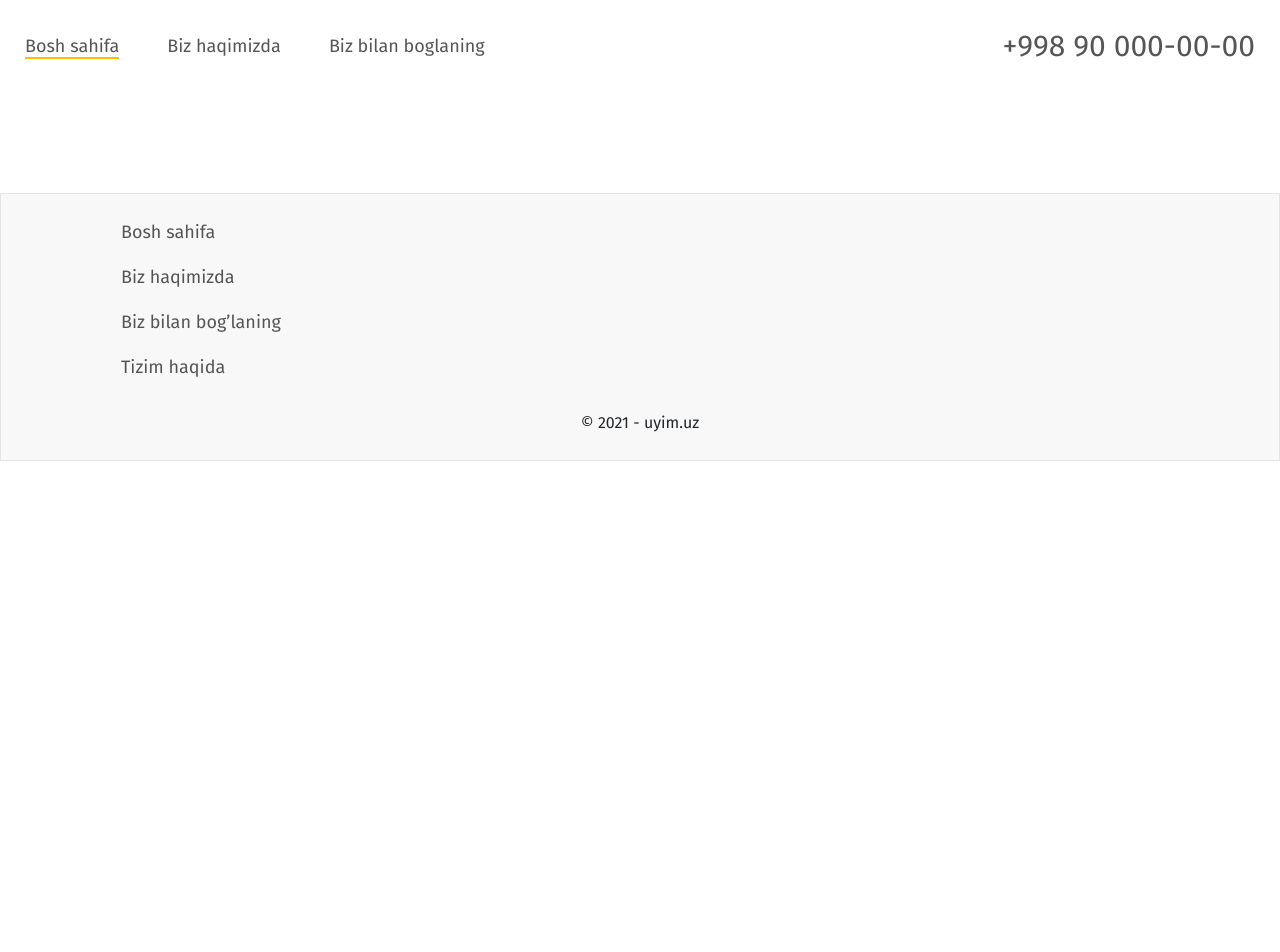
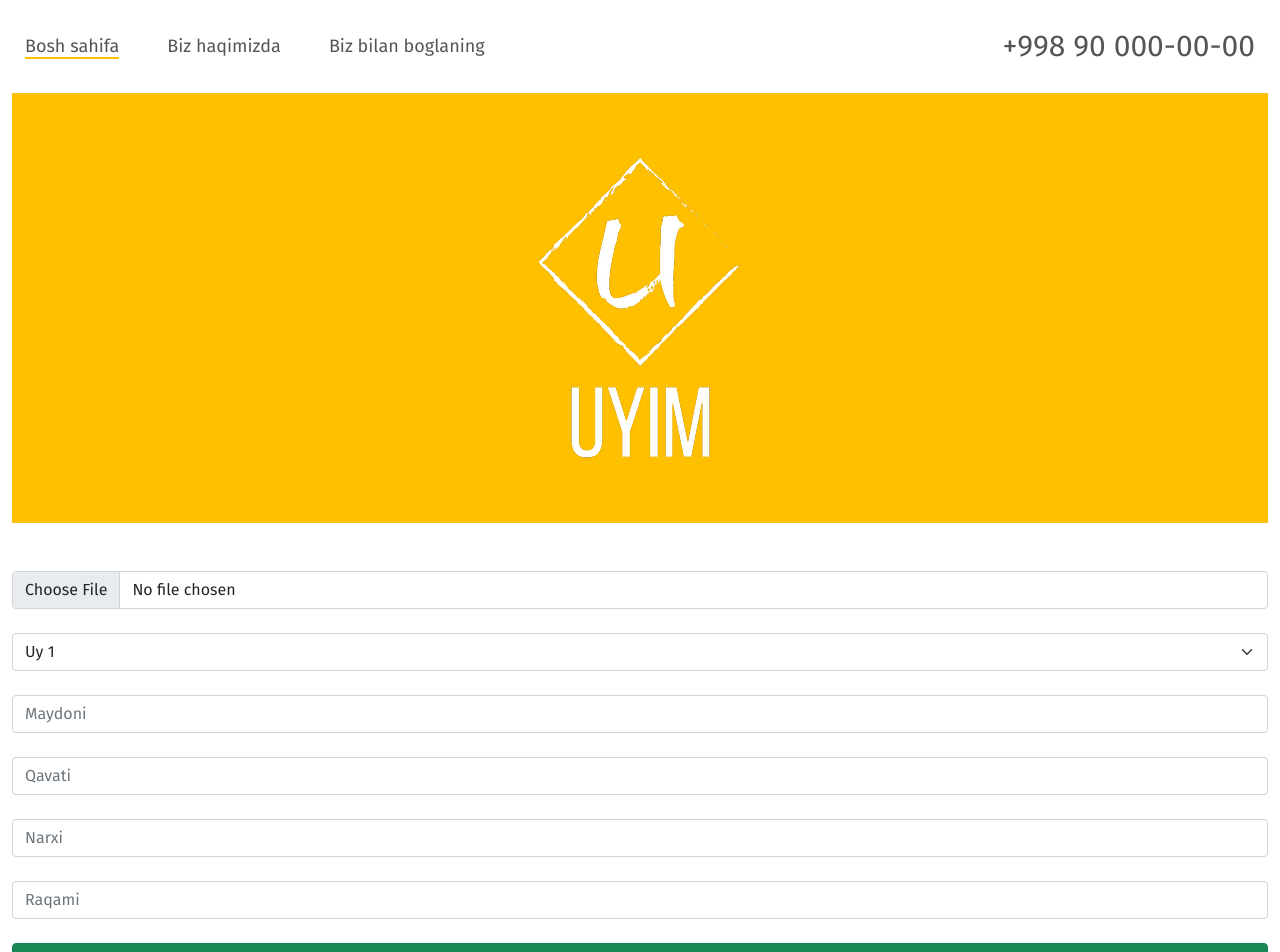
Before and after one commit to Wertualistic/uyim.uz, a React (Vite) app: page /honadon_add in a window 1280 px wide. Shown: the top 952 px of the page. Before the commit the page ends 800 px from the top, so only its background shows below. Built offline with nearby package versions, Linux system fonts and the light colour scheme; a web font is replaced by a local one.

Commit message:
Hammasi tayyoooor

```diff
--- a/src/App.jsx
+++ b/src/App.jsx
@@ -1,31 +1,35 @@
-import { useState } from 'react'
-import reactLogo from './assets/react.svg'
-import './App.css'
-import { Route, Routes } from 'react-router-dom'
-import Honadon from './Pages/Honadon/Honadon'
-import Main from './Pages/Main/Main'
-import Navbar from './layouts/Navbar/Navbar'
-import Footer from './layouts/Footer/Footer'
-import Uy from './Pages/Uy/Uy'
-import Login from './Pages/Login/Login'
-import Register from "./Pages/Register/Register"
+import { useState } from "react";
+import reactLogo from "./assets/react.svg";
+import "./App.css";
+import { Route, Routes } from "react-router-dom";
+import Honadon from "./Pages/Honadon/Honadon";
+import Main from "./Pages/Main/Main";
+import Navbar from "./layouts/Navbar/Navbar";
+import Footer from "./layouts/Footer/Footer";
+import Uy from "./Pages/Uy/Uy";
+import Login from "./Pages/Login/Login";
+import Register from "./Pages/Register/Register";
+import UyAdd from "./Pages/UyAdd/UyAdd";
+import HonadonAdd from "./Pages/HonadonAdd/HonadonAdd";
 
 function App() {
-  const [count, setCount] = useState(0)
+  const [count, setCount] = useState(0);
 
   return (
     <div className="App">
       <Navbar />
       <Routes>
-        <Route path='/' element={<Main />} />
-        <Route path='/honadon' element={<Honadon />} />
-        <Route path='/uy' element={<Uy />} />
-        <Route path='/login' element={<Login />} />
-        <Route path='/register' element={<Register />}/>
+        <Route path="/" element={<Main />} />
+        <Route path="/honadon" element={<Honadon />} />
+        <Route path="/uy" element={<Uy />} />
+        <Route path="/login" element={<Login />} />
+        <Route path="/register" element={<Register />} />
+        <Route path="/uy_add" element={<UyAdd />} />
+        <Route path="/honadon_add" element={<HonadonAdd />} />
       </Routes>
       <Footer />
     </div>
-  )
+  );
 }
 
-export default App
+export default App;
--- /dev/null
+++ b/src/Pages/HonadonAdd/HonadonAdd.css
@@ -0,0 +1,4 @@
+.honadonAdd {
+    padding: 65px 0;
+    background: #FFC000;
+}
--- /dev/null
+++ b/src/Pages/HonadonAdd/HonadonAdd.jsx
@@ -0,0 +1,48 @@
+import React from "react";
+import { uyimlogo } from "../../assets";
+import "./HonadonAdd.css";
+
+const HonadonAdd = () => {
+  return (
+    <div className="container">
+      <div className="honadonAdd d-flex w-100 align-items-center justify-content-center">
+        <img src={uyimlogo} alt="" />
+      </div>
+      <form className="d-flex flex-column gap-4 mt-5">
+        <input type="file" name="image" className="form-control" />
+        <select name="select" id="" className="form-select">
+            <option>Uy 1</option>
+        </select>
+        <input
+          type="text"
+          name="complex"
+          className="form-control"
+          placeholder="Maydoni"
+        />
+        <input
+          type="text"
+          name="floor"
+          className="form-control"
+          placeholder="Qavati"
+        />
+        <input
+          type="text"
+          name="date"
+          className="form-control"
+          placeholder="Narxi"
+        />
+        <input
+          type="text"
+          name="date"
+          className="form-control"
+          placeholder="Raqami"
+        />
+        <button className="btn btn-success" type="submit">
+          Uy qo'shish
+        </button>
+      </form>
+    </div>
+  );
+};
+
+export default HonadonAdd;
--- /dev/null
+++ b/src/Pages/UyAdd/UyAdd.css
@@ -0,0 +1,4 @@
+.uyAdd {
+    padding: 65px 0;
+    background: #FFC000;
+}
--- /dev/null
+++ b/src/Pages/UyAdd/UyAdd.jsx
@@ -0,0 +1,23 @@
+import React from "react";
+import { uyimlogo } from "../../assets";
+import "./UyAdd.css";
+
+const UyAdd = () => {
+  return (
+    <div className="container">
+      <div className="uyAdd d-flex w-100 align-items-center justify-content-center">
+        <img src={uyimlogo} alt="" />
+      </div>
+      <form className="d-flex flex-column gap-4 mt-5">
+        <input type="file" name="image" className="form-control" placeholder="Uy rasmini tanlang" />
+        <input type="text" name="name" className="form-control" placeholder="Uy nomi" />
+        <input type="text" name="complex" className="form-control" placeholder="Turar joy kompleksi" />
+        <input type="text" name="floor" className="form-control" placeholder="Qavatlar soni" />
+        <input type="text" name="date" className="form-control" placeholder="Topshirish vaqti"  />
+        <button className="btn btn-success" type="submit">Uy qo'shish</button>
+      </form>
+    </div>
+  );
+};
+
+export default UyAdd;
```
